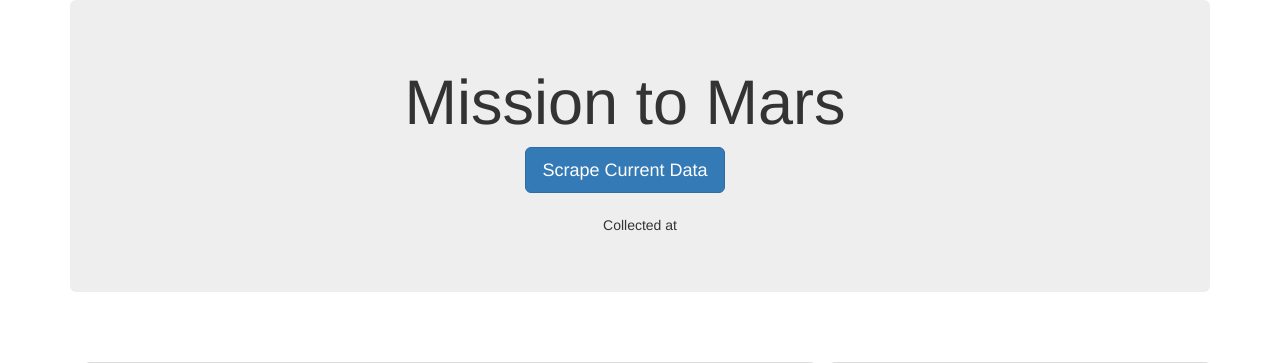
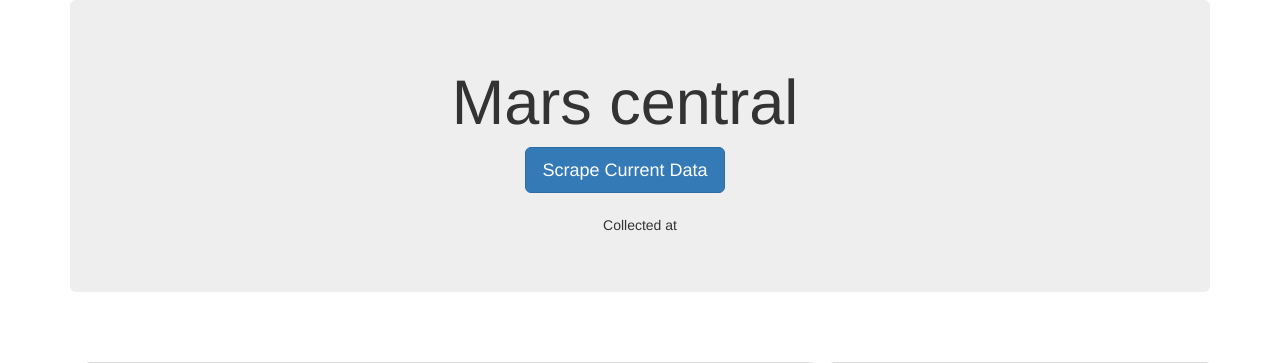
Before and after one commit to sadhana1002/Mars-Central, a Flask app: template templates/index.html in a window 1280 px wide. Shown: the top 363 px of the page. Run offline with Flask 2, Linux system fonts and the light colour scheme; the template is opened without the code that fills it, so the values that code supplies are empty; some libraries are stand-ins or nearby versions.

Commit message:
all changes to heroku

```diff
--- a/templates/index.html
+++ b/templates/index.html
@@ -15,7 +15,7 @@
             <div class="jumbotron top-center" style="text-align: center;-ms-grid-column-align: center;">
                 <div class="row container">
                     <div class="col-md-12 top-center">
-                        <h1 class="display-3">Mission to Mars</h1>
+                        <h1 class="display-3">Mars central</h1>
                     </div>
                 </div>
                 <div class="row container">
```
Also changed, not shown: requirements.txt (added, +121 -0 lines), 2 other files.
